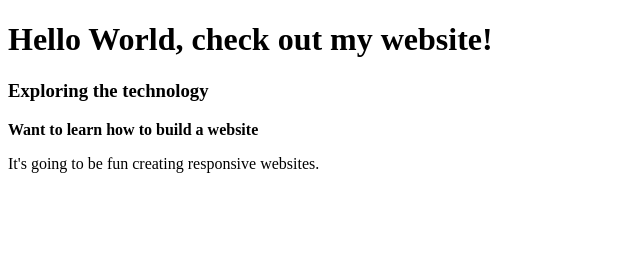
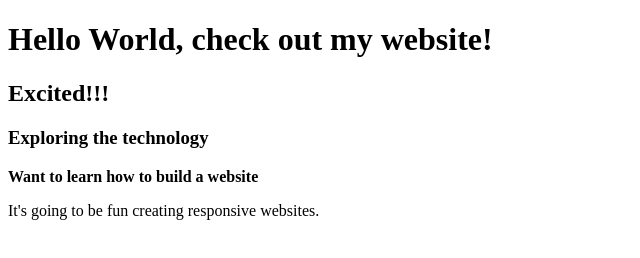
Before and after one commit to LeenaMummidi/MyWebsite, a plain HTML site: page index.html in a window 1280 px wide. Shown: the whole page, without its empty margins (0-640 px from the left). Drawn offline with Linux system fonts and the light colour scheme.

Commit message:
Update index.html

```diff
--- a/index.html
+++ b/index.html
@@ -8,6 +8,7 @@
 </head>
 	<body>
 		<h1>Hello World, check out my website!</h1>
+		<h2>Excited!!!</h2>
 		<h3>Exploring the technology</h3>
 		<strong>Want to learn how to build a website</strong>
 		<p>It's going to be fun creating responsive websites.</p>
```
